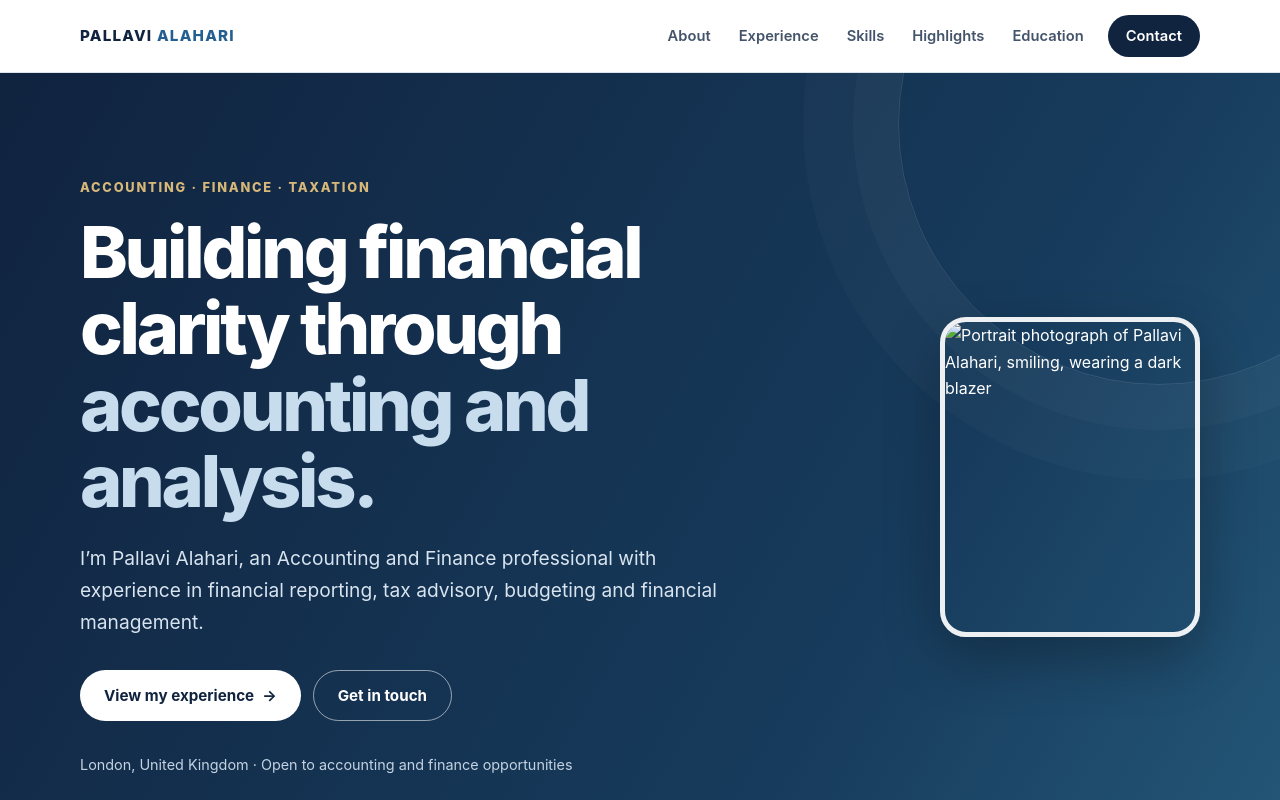
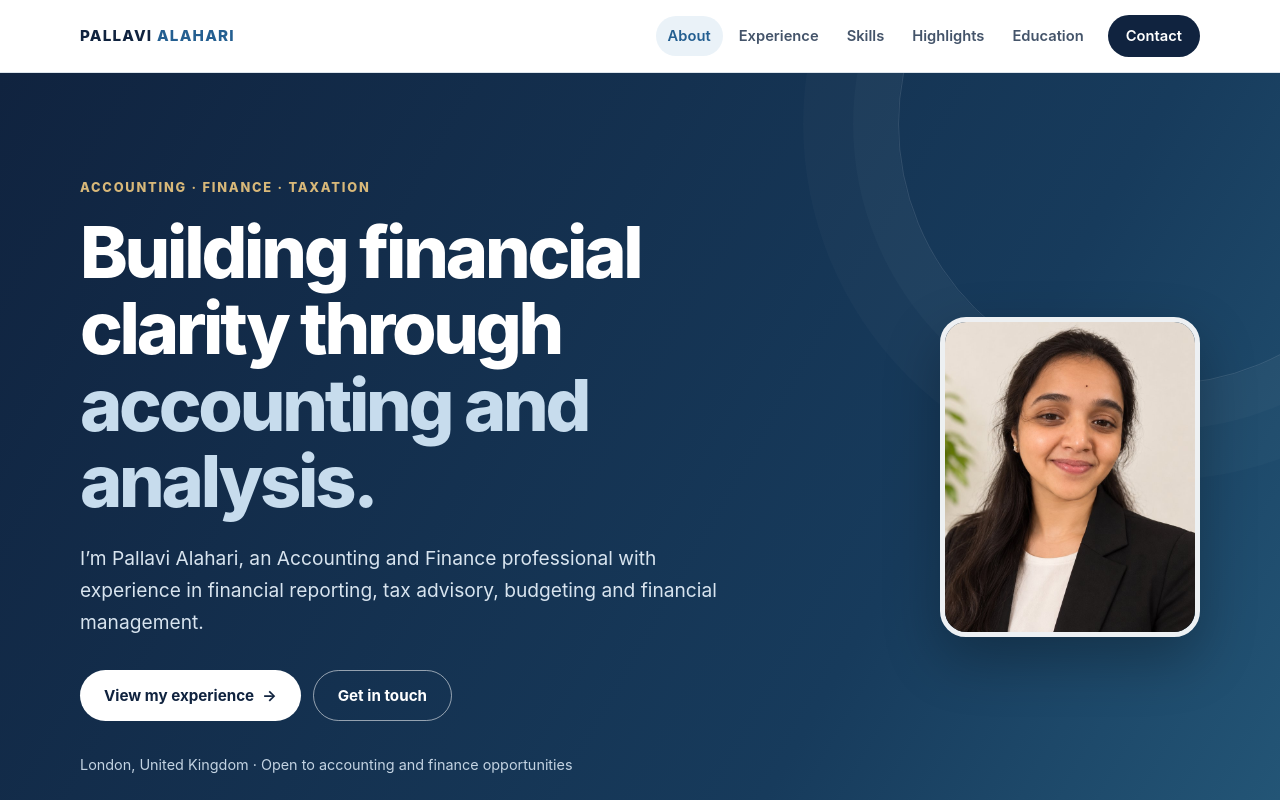
Before and after one commit to pallavialahari1921/MY-portfolio, a plain HTML site: page index.html in a window 1280 px wide. Shown: the top 800 px of the page. Drawn offline with Linux system fonts and the light colour scheme; files that its build step writes are made by us from their sources.

Commit message:
Add files via upload

```diff
--- a/index.html
+++ b/index.html
@@ -9,9 +9,9 @@
   <meta property="og:title" content="Pallavi Alahari | Accounting &amp; Finance Professional">
   <meta property="og:description" content="Accounting and Finance professional: financial reporting, taxation, budgeting and financial analysis.">
   <meta property="og:type" content="website">
-  <link rel="icon" href="assets/images/favicon.svg" type="image/svg+xml">
-  <link rel="stylesheet" href="css/styles.css">
-  <script src="js/main.js" defer></script>
+  <link rel="icon" href="favicon.svg" type="image/svg+xml">
+  <link rel="stylesheet" href="styles.css">
+  <script src="main.js" defer></script>
 </head>
 <body>
   <a class="skip-link" href="#main">Skip to main content</a>
@@ -45,7 +45,7 @@
             </div>
             <p class="hero-note">London, United Kingdom · Open to accounting and finance opportunities</p>
           </div>
-          <img class="hero-photo" src="assets/images/portrait.jpg" width="260" height="320" alt="Portrait photograph of Pallavi Alahari, smiling, wearing a dark blazer">
+          <img class="hero-photo" src="portrait.jpg" width="260" height="320" alt="Portrait photograph of Pallavi Alahari, smiling, wearing a dark blazer">
         </div>
       </div>
     </section>
```
